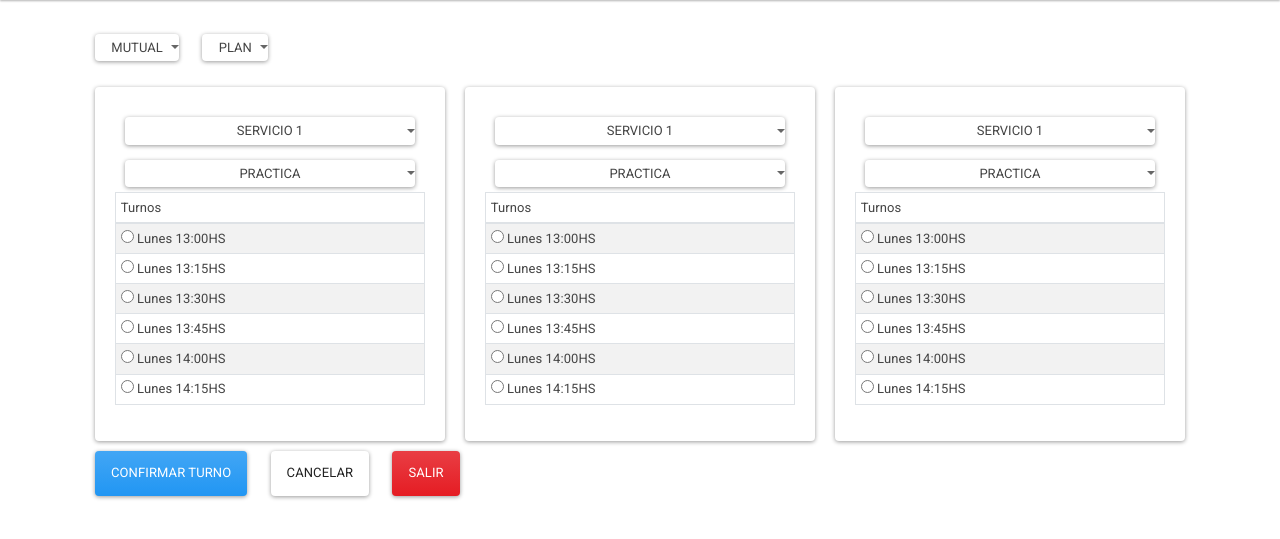
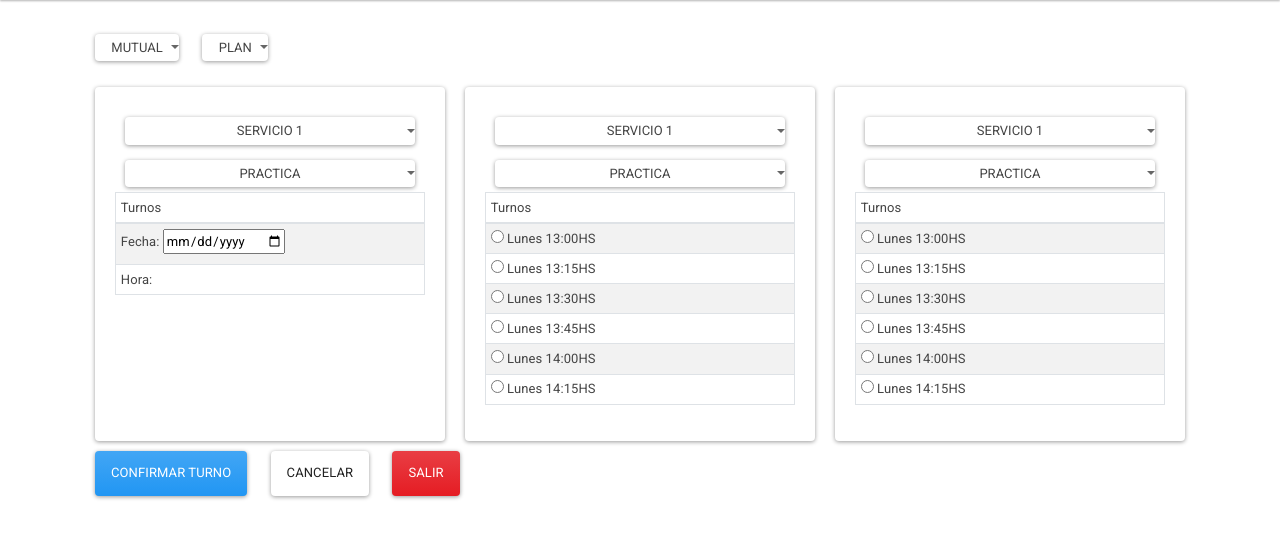
Before and after one commit to raabdev/APIRest-medical, a Flask app: page /turnos/asignacion_turnos/ in a window 1280 px wide. Shown: the part 52-591 px from the top of the page. Run offline with Flask 2, Linux system fonts and the light colour scheme; some libraries are stand-ins or nearby versions.

Commit message:
se agrego fecha al form

```diff
--- a/templates/asignacion_turnos.html
+++ b/templates/asignacion_turnos.html
@@ -26,11 +26,11 @@
 
 
         }
-        var newt = document.createElement("div");
-                newt.style.cssText='border:8px solid #56aaf3;padding:12px;width:160px;margin:12px 0 12px 0;';
-                var t = document.createTextNode("Nuevo contenedor");
-                newt.appendChild(t);
-                document.getElementById("cont5").appendChild(newt);
+
+        var dateControl = document.querySelector('input[type="date"]');
+        var date = dateControl.value
+
+
     </script>
 
 
@@ -68,6 +68,15 @@
                         </thead>
                         <tbody>
                             <tr><td>
+                                <label for="fecha">Fecha:</label>
+
+                                <input type="date" id="fecha" name="trip-start"
+                                    >
+                            </td></tr>
+                            <tr><td>
+                                Hora:
+                            </td></tr>
+                            <!--<tr><td>
                                 <input type="radio" name="horario1" value="Lun13:00" id="radio1" onclick="mostrar(this, 1)"> Lunes 13:00HS
                             </td></tr>
                             <tr><td>
@@ -84,7 +93,7 @@
                             </td></tr>
                             <tr><td>
                                 <input type="radio" name="horario1" value="Lun14:15" id="radio6" onclick="mostrar(this, 1)"> Lunes 14:15HS
-                            </td></tr>
+                            </td></tr>-->
                         </tbody>
                     </table>
                     <div id="turno-selec1"></div>
```
